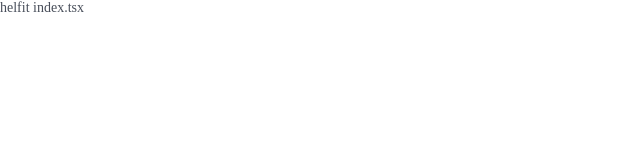
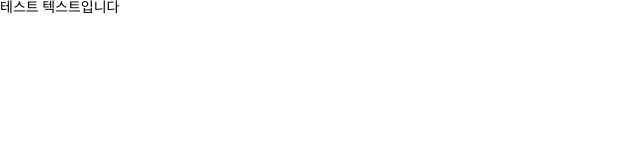
Before and after one commit to sixman-s/helfit, a Next.js app in the folder front/: page / in a window 1280 px wide. Shown: the top 160 px of the page, without its empty margins (0-640 px from the left). Built offline with nearby package versions, Linux system fonts and the light colour scheme; a web font is replaced by a local one.

Commit message:
🔨 fe/prettier => css 변경

```diff
--- a/front/src/pages/index.tsx
+++ b/front/src/pages/index.tsx
@@ -1,14 +1,7 @@
-import Head from 'next/head';
-import Image from 'next/image';
 import { Inter } from 'next/font/google';
-import styled from 'styled-components';
 
 const inter = Inter({ subsets: ['latin'] });
 
 export default function Home() {
-  return <Practics>helfit index.tsx</Practics>;
+  return <div>테스트 텍스트입니다</div>;
 }
-
-const Practics = styled.div`
-  color: ${({ theme }) => theme.texts.text_1};
-`;
```
